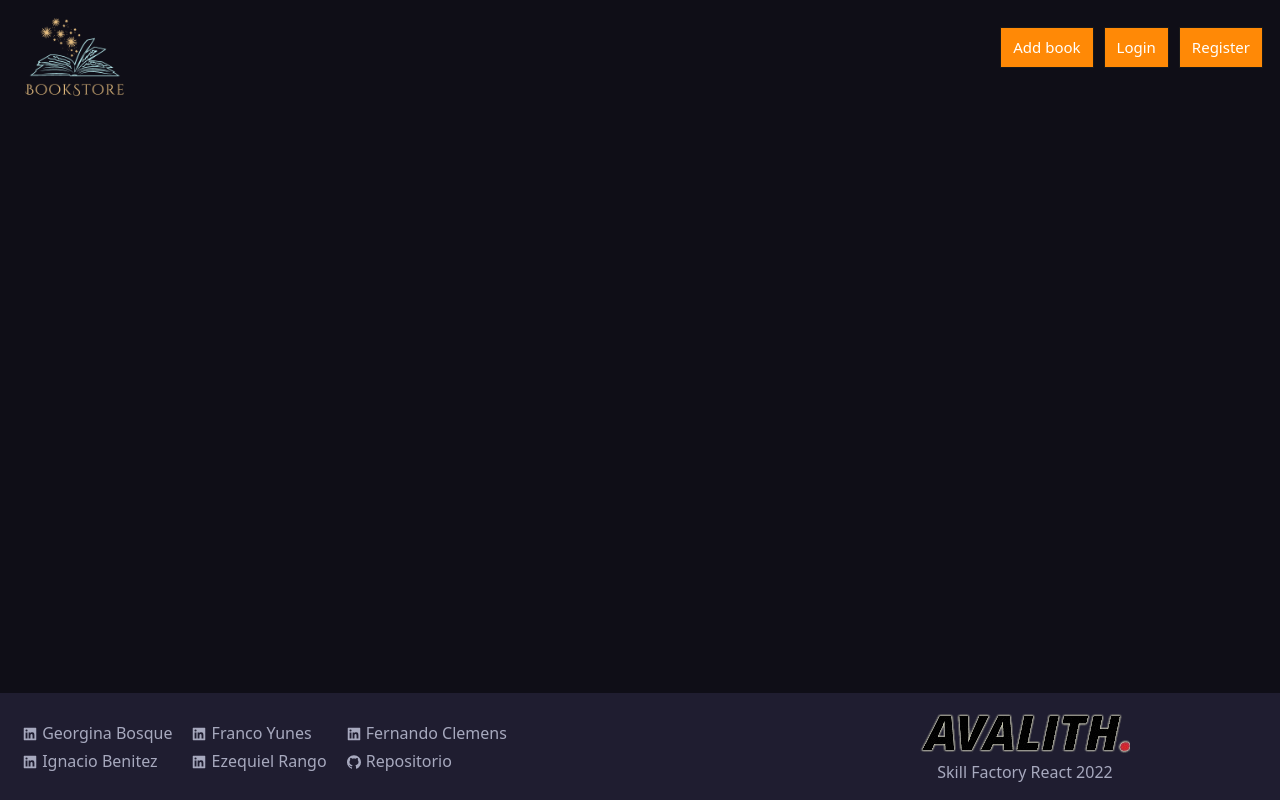
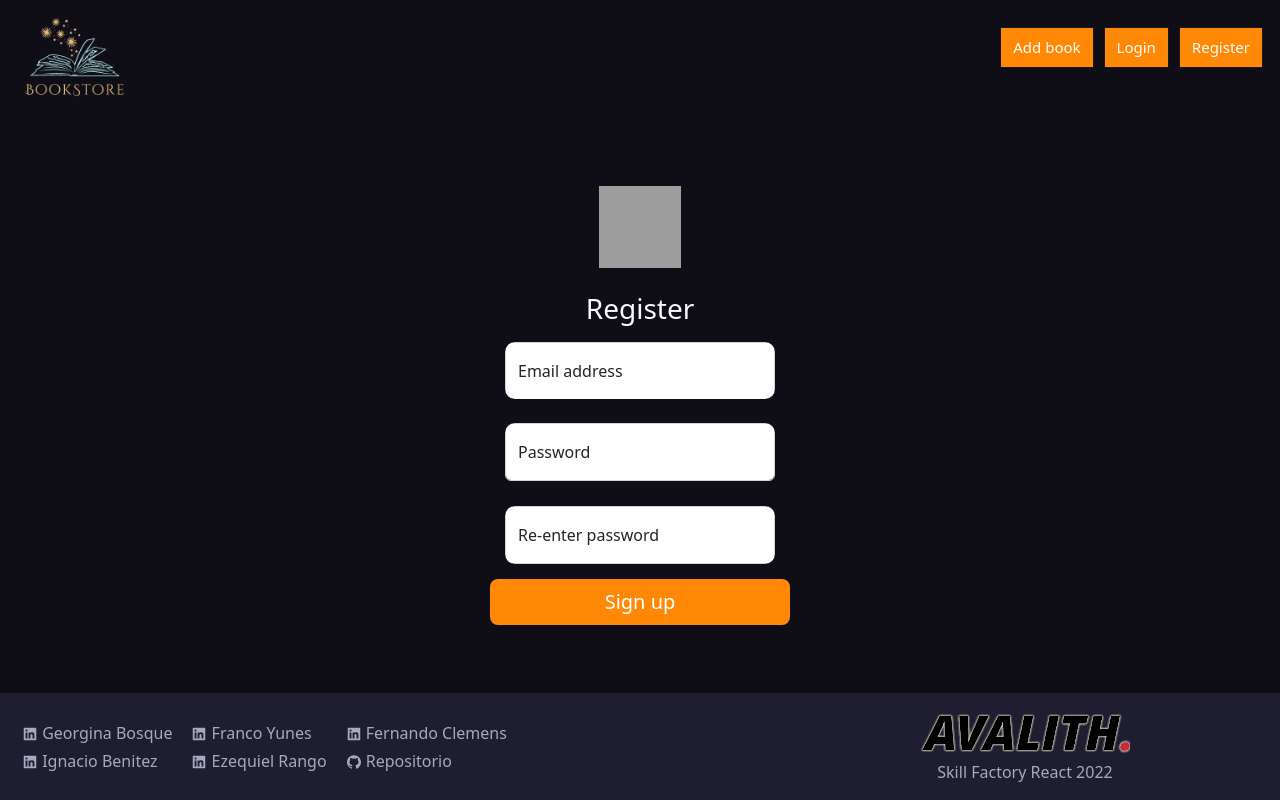
Before and after one commit to ignacio2194/checkpoint-3-SF, a React (Create React App) app: page /register in a window 1280 px wide. Built offline with nearby package versions, Linux system fonts and the light colour scheme; grey boxes are pictures that could not be loaded.

Commit message:
:police_car: add: user login & register

```diff
--- a/src/App.js
+++ b/src/App.js
@@ -9,6 +9,8 @@ import Home from './components/Home';
 import './styles/App.css'
 import { ToastContainer } from "react-toastify";
 import "react-toastify/dist/ReactToastify.css";
+import UserLogin from './components/UserLogin';
+import UserRegister from './components/UserRegister';
 
 function App() {
   return (
@@ -39,11 +41,11 @@ function App() {
         />
         <Route
           path="/register"
-          // element={<UserRegister />}
+          element={<UserRegister />}
         />
         <Route
           path="/login"
-          //element={<UserLogin />}
+          element={<UserLogin />}
         />
       </Routes>
       </div>
--- /dev/null
+++ b/src/components/UserLogin.js
@@ -0,0 +1,33 @@
+import React from 'react'
+import '../styles/UserLogin.css'
+
+function UserLogin() {
+  return (
+    <body className="text-center">
+        <main className="form-signin w-100 m-auto">
+            <form className='formContainer'>
+                <img className="mb-4" src="https://cdn-icons-png.flaticon.com/512/3711/3711310.png" alt="" width="72" height="72"/>
+                <h1 className="h3 mb-3 fw-normal text-light">Please sign in</h1>
+
+                <div className="form-floating mb-4">
+                    <input type="email" className="form-control" id="floatingInput" placeholder="name@example.com"/>
+                    <label for="floatingInput">Email address</label>
+                </div>
+                <div className="form-floating">
+                    <input type="password" className="form-control" id="floatingPassword" placeholder="Password"/>
+                    <label for="floatingPassword">Password</label>
+                </div>
+
+                <div className="checkbox mb-3 text-light">
+                    <label>
+                        <input type="checkbox" value="remember-me"/> Remember me
+                    </label>
+                </div>
+                <button className="w-100 btn btn-lg btn-primary" type="submit">Sign in</button>
+            </form>
+        </main>
+  </body>
+  )
+}
+
+export default UserLogin
--- /dev/null
+++ b/src/components/UserRegister.js
@@ -0,0 +1,31 @@
+import React from 'react'
+import '../styles/UserRegister.css'
+
+function UserRegister() {
+  return (
+    <body class="text-center">
+        <main class="form-signin w-100 m-auto">
+            <form class='formContainer'>
+            <img class="mb-4" src="https://cdn-icons-png.flaticon.com/512/5174/5174586.png" alt="" width="82" height="82"/>
+                <h1 class="h3 mb-3 fw-normal text-light">Register</h1>
+
+                <div class="form-floating mb-4">
+                    <input type="email" class="form-control" id="floatingInput" placeholder="name@example.com"/>
+                    <label for="floatingInput">Email address</label>
+                </div>
+                <div class="form-floating">
+                    <input type="password" class="form-control" id="floatingPassword" placeholder="Password"/>
+                    <label for="floatingPassword">Password</label>
+                </div>
+                <div class="form-floating">
+                    <input type="re-password" class="form-control" id="floatingPassword" placeholder="Re-enter Password"/>
+                    <label for="floatingPassword">Re-enter password</label>
+                </div>
+                <button class="w-100 btn btn-lg btn-primary" type="submit">Sign up</button>
+            </form>
+        </main>
+  </body>
+  )
+}
+
+export default UserRegister
--- /dev/null
+++ b/src/styles/UserLogin.css
@@ -0,0 +1,78 @@
+.formContainer {
+  margin: 20px 0;
+}
+.form-floating {
+  border-radius: 10px;
+  overflow: hidden;
+  margin: 15px;
+}
+.form-signin {
+  max-width: 330px;
+  padding: 15px;
+}
+
+.form-signin .form-floating:focus-within {
+  z-index: 2;
+}
+
+.form-signin input[type="email"] {
+  margin-bottom: -1px;
+  border-bottom-right-radius: 0;
+  border-bottom-left-radius: 0;
+}
+
+.form-signin input[type="password"] {
+  margin-bottom: 10px;
+  border-top-left-radius: 0;
+  border-top-right-radius: 0;
+}
+.bd-placeholder-img {
+  font-size: 1.125rem;
+  text-anchor: middle;
+  -webkit-user-select: none;
+  -moz-user-select: none;
+  user-select: none;
+}
+
+@media (min-width: 768px) {
+  .bd-placeholder-img-lg {
+    font-size: 3.5rem;
+  }
+}
+
+.b-example-divider {
+  height: 3rem;
+  background-color: rgba(0, 0, 0, .1);
+  border: solid rgba(0, 0, 0, .15);
+  border-width: 1px 0;
+  box-shadow: inset 0 .5em 1.5em rgba(0, 0, 0, .1), inset 0 .125em .5em rgba(0, 0, 0, .15);
+}
+
+.b-example-vr {
+  flex-shrink: 0;
+  width: 1.5rem;
+  height: 100vh;
+}
+
+.bi {
+  vertical-align: -.125em;
+  fill: currentColor;
+}
+
+.nav-scroller {
+  position: relative;
+  z-index: 2;
+  height: 2.75rem;
+  overflow-y: hidden;
+}
+
+.nav-scroller .nav {
+  display: flex;
+  flex-wrap: nowrap;
+  padding-bottom: 1rem;
+  margin-top: -1px;
+  overflow-x: auto;
+  text-align: center;
+  white-space: nowrap;
+  -webkit-overflow-scrolling: touch;
+}
--- /dev/null
+++ b/src/styles/UserRegister.css
@@ -0,0 +1,77 @@
+.formContainer {
+  margin: 2px 0;
+}
+.form-floating {
+  border-radius: 10px;
+  overflow: hidden;
+}
+
+.form-signin {
+  max-width: 330px;
+  padding: 15px;
+}
+.form-signin .form-floating:focus-within {
+  z-index: 2;
+}
+
+.form-signin input[type="email"] {
+  margin-bottom: -1px;
+  border-bottom-right-radius: 0;
+  border-bottom-left-radius: 0;
+}
+
+.form-signin input[type="password"] {
+  margin-bottom: 10px;
+  border-top-left-radius: 0;
+  border-top-right-radius: 0;
+}
+.bd-placeholder-img {
+  font-size: 1.125rem;
+  text-anchor: middle;
+  -webkit-user-select: none;
+  -moz-user-select: none;
+  user-select: none;
+}
+
+@media (min-width: 768px) {
+  .bd-placeholder-img-lg {
+    font-size: 3.5rem;
+  }
+}
+
+.b-example-divider {
+  height: 3rem;
+  background-color: rgba(0, 0, 0, .1);
+  border: solid rgba(0, 0, 0, .15);
+  border-width: 1px 0;
+  box-shadow: inset 0 .5em 1.5em rgba(0, 0, 0, .1), inset 0 .125em .5em rgba(0, 0, 0, .15);
+}
+
+.b-example-vr {
+  flex-shrink: 0;
+  width: 1.5rem;
+  height: 100vh;
+}
+
+.bi {
+  vertical-align: -.125em;
+  fill: currentColor;
+}
+
+.nav-scroller {
+  position: relative;
+  z-index: 2;
+  height: 2.75rem;
+  overflow-y: hidden;
+}
+
+.nav-scroller .nav {
+  display: flex;
+  flex-wrap: nowrap;
+  padding-bottom: 1rem;
+  margin-top: -1px;
+  overflow-x: auto;
+  text-align: center;
+  white-space: nowrap;
+  -webkit-overflow-scrolling: touch;
+}
```
